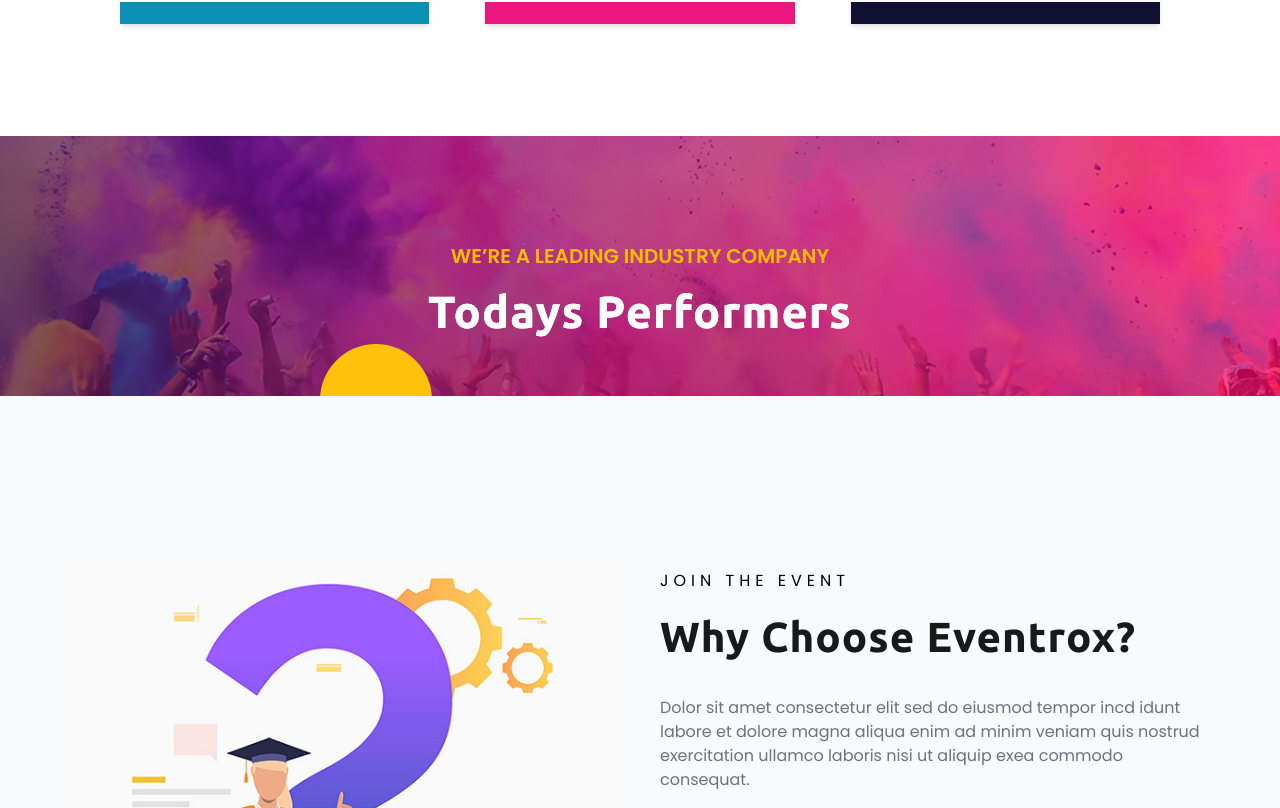
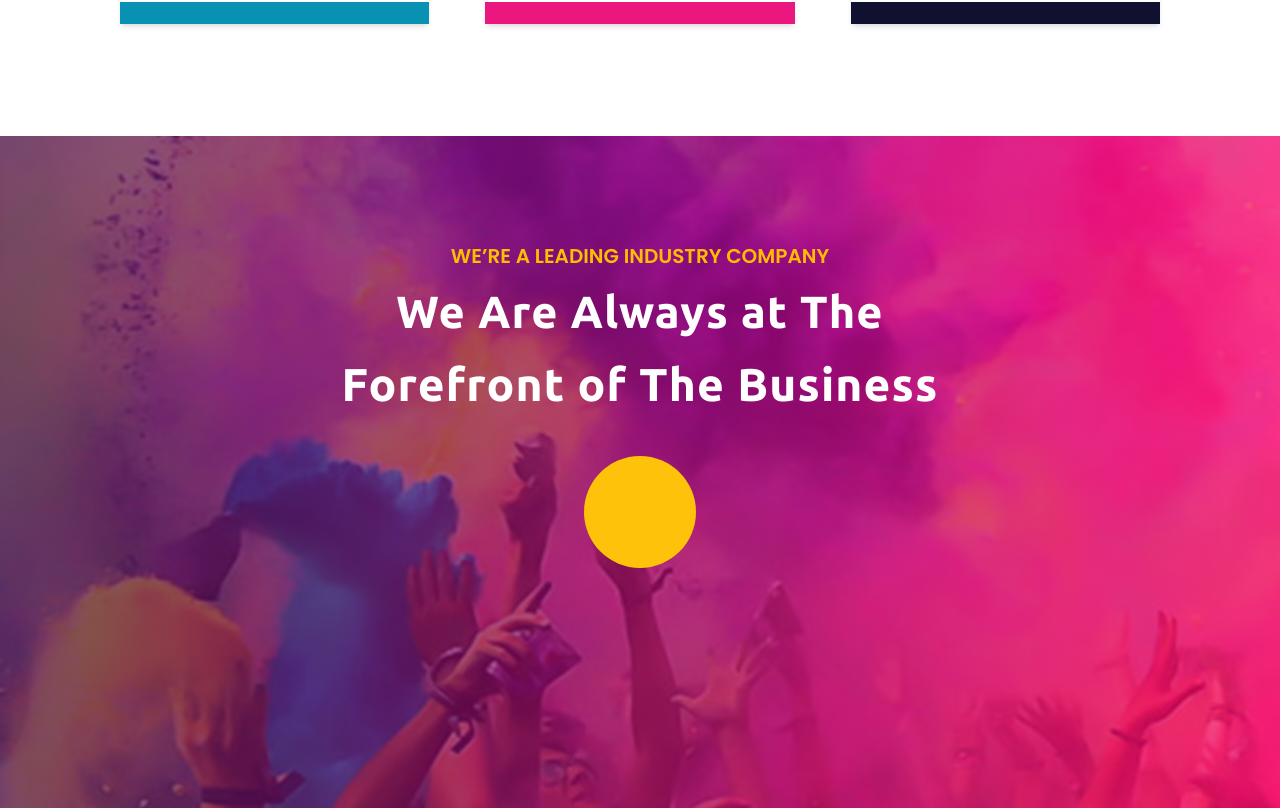
Before and after one commit to anishazahan/Even-trox, a React (Vite) app: page / in a window 1280 px wide. Shown: the part 5992-6800 px from the top of the page. Built offline with nearby package versions, Linux system fonts and the light colour scheme.

Commit message:
vedio section complete

```diff
--- a/src/pages/components/VedioSection/VedioSection.jsx
+++ b/src/pages/components/VedioSection/VedioSection.jsx
@@ -6,13 +6,13 @@ const VedioSection = () => {
   return (
     <>
 
-     <div className="vedio-bg -z-10">
+     <div className="vedio-bg -z-10 h-[100vh]">
      <p className="uppercase left-1/2 right-0 transform -translate-x-1/2 -translate-y-1/2 text-center absolute text-xl font-semibold text-[#ffbc00] z-20 mx-auto  ">WE’RE A LEADING INDUSTRY COMPANY</p>
-            <h2 className="text-[45px] left-1/2 mt-14 right-0 transform -translate-x-1/2 -translate-y-1/2  absolute z-20 mx-auto text-center text-white font-semibold tracking-wide mb-10">Todays Performers</h2>
+            <h2 className="text-[30px] lg:text-[45px] left-1/2 mt-24 lg:mt-14 right-0 transform -translate-x-1/2 -translate-y-1/2  absolute z-20 mx-auto text-center text-white font-semibold tracking-wide mb-10">We Are Always at The</h2>
 
-            <h2 className="text-[45px] left-1/2 mt-14 right-0 transform -translate-x-1/2 -translate-y-1/2  absolute z-20 mx-auto text-center text-white font-semibold tracking-wide">Todays Performers</h2>
+            <h2 className=" text-[30px] lg:text-[46px] left-1/2 mt-52 lg:mt-32 right-0 transform -translate-x-1/2 -translate-y-1/2  absolute z-20 mx-auto text-center text-white font-semibold tracking-wide">Forefront of The Business </h2>
 
-            <div className="absolute left-1/2  z-20 mt-36  right-0 transform -translate-x-1/2 -translate-y-1/2 ">
+            <div className="absolute  left-1/2 flex justify-center  z-20 mt-96 lg:mt-64  right-0 transform -translate-x-1/2 -translate-y-1/2 ">
                 <button className='text-white  rounded-full text-5xl p-8 bg-yellow'><AiOutlinePlayCircle className='animate-ping'></AiOutlinePlayCircle></button>
             </div>
      </div>
--- a/src/pages/components/VedioSection/vedio.css
+++ b/src/pages/components/VedioSection/vedio.css
@@ -5,6 +5,7 @@
     background-size: cover;
     padding: 120px 0 140px;
     background-attachment: fixed;
+
 }
 
 
```
